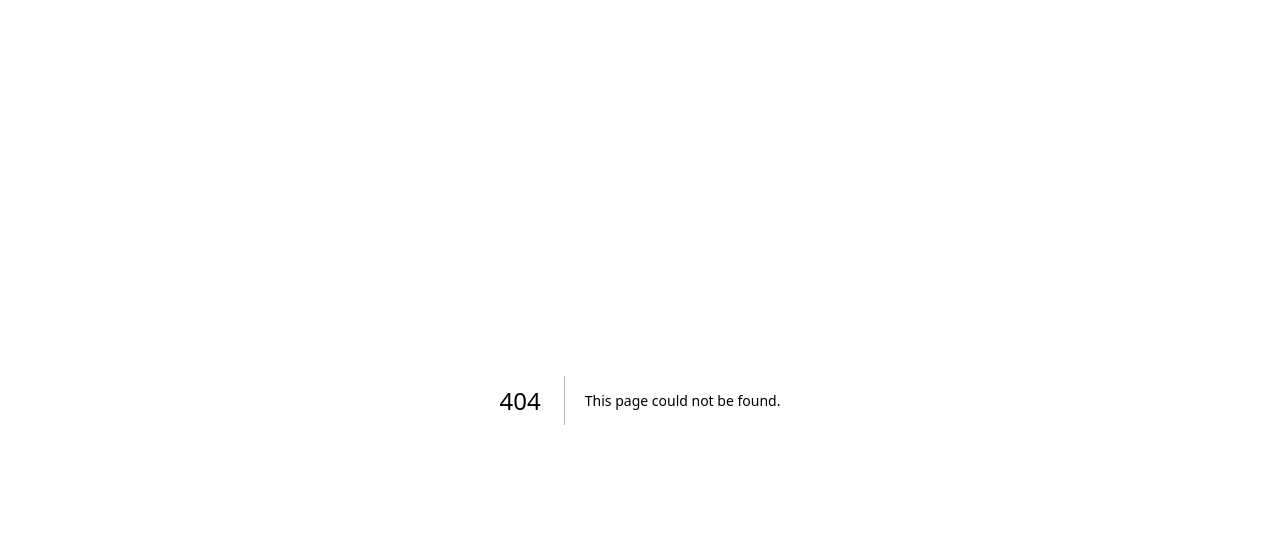
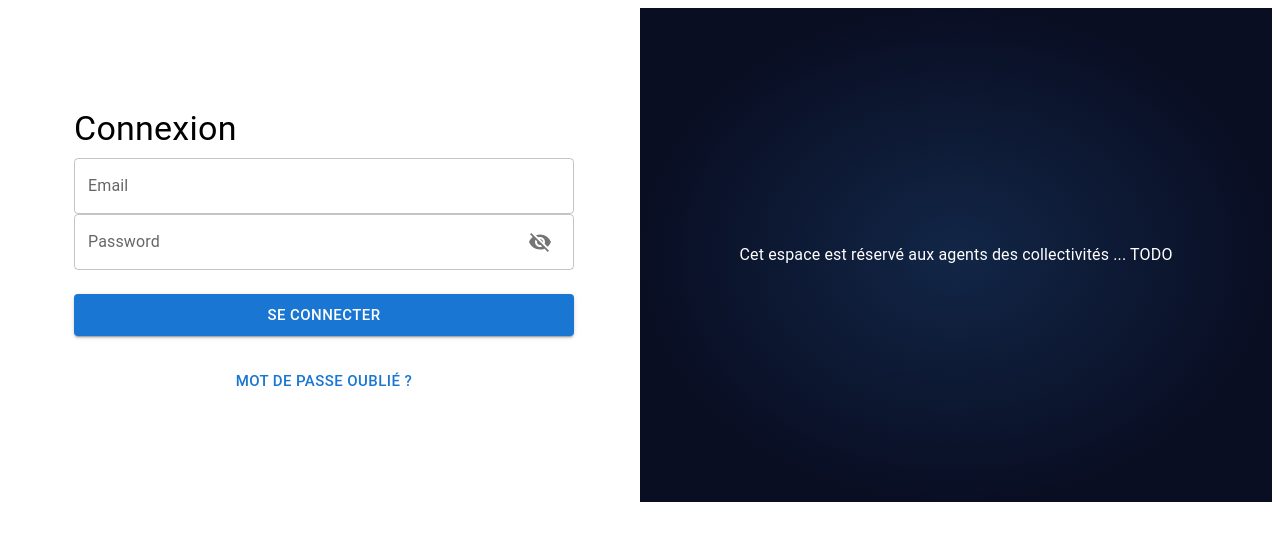
Before and after one commit to inclusion-numerique/mediature, a Next.js app in the folder apps/main/: page /auth/sign-in in a window 1280 px wide. Before the commit this address had no page. Shown: the top 540 px of the page. Built offline with nearby package versions, Linux system fonts and the light colour scheme.

Commit message:
chore(ui): implement sign-in page + prefer textfield component

```diff
--- /dev/null
+++ b/apps/main/app/(visitor-only)/auth/sign-in/page.tsx
@@ -0,0 +1,103 @@
+'use client';
+
+import VisibilityIcon from '@mui/icons-material/Visibility';
+import VisibilityOffIcon from '@mui/icons-material/VisibilityOff';
+import { Box, Button, FormHelperText, Grid, IconButton, InputAdornment, TextField, Typography } from '@mui/material';
+import React, { useState } from 'react';
+
+export default function SignInPage() {
+  const [showPassword, setShowPassword] = useState(false);
+  const handleClickShowPassword = () => setShowPassword(!showPassword);
+  const handleMouseDownPassword = () => setShowPassword(!showPassword);
+
+  return (
+    <Box
+      component="main"
+      sx={{
+        display: 'flex',
+        flex: '1 1 auto',
+      }}
+    >
+      <Grid container sx={{ flex: '1 1 auto' }}>
+        <Grid
+          item
+          xs={12}
+          lg={6}
+          sx={{
+            backgroundColor: 'neutral.50',
+            display: 'flex',
+            flexDirection: 'column',
+            position: 'relative',
+          }}
+        >
+          <Box
+            sx={{
+              flex: '1 1 auto',
+              alignItems: 'center',
+              display: 'flex',
+              justifyContent: 'center',
+            }}
+          >
+            <Box
+              sx={{
+                maxWidth: 500,
+                px: 3,
+                py: '100px',
+                width: '100%',
+              }}
+            >
+              <div>
+                <Typography component="h1" variant="h4" sx={{ mb: 1 }}>
+                  Connexion
+                </Typography>
+                <form>
+                  <TextField type="email" name="email" label="Email" fullWidth />
+                  <TextField
+                    type={showPassword ? 'text' : 'password'}
+                    name="password"
+                    label="Password"
+                    fullWidth
+                    InputProps={{
+                      // <-- This is where the toggle button is added.
+                      endAdornment: (
+                        <InputAdornment position="end">
+                          <IconButton aria-label="toggle password visibility" onClick={handleClickShowPassword} onMouseDown={handleMouseDownPassword}>
+                            {showPassword ? <VisibilityIcon /> : <VisibilityOffIcon />}
+                          </IconButton>
+                        </InputAdornment>
+                      ),
+                    }}
+                  />
+                  <Button size="large" sx={{ mt: 3 }} variant="contained" fullWidth>
+                    Se connecter
+                  </Button>
+                  <Button size="large" sx={{ mt: 3 }} fullWidth>
+                    Mot de passe oublié ?
+                  </Button>
+                </form>
+              </div>
+            </Box>
+          </Box>
+        </Grid>
+        <Grid
+          item
+          xs={12}
+          lg={6}
+          sx={{
+            alignItems: 'center',
+            background: 'radial-gradient(50% 50% at 50% 50%, #122647 0%, #090E23 100%)',
+            color: 'white',
+            display: 'flex',
+            justifyContent: 'center',
+          }}
+        >
+          <Box sx={{ p: 3 }}>
+            <Typography align="center" variant="body1">
+              Cet espace est réservé aux agents des collectivités ... TODO
+            </Typography>
+          </Box>
+        </Grid>
+      </Grid>
+    </Box>
+  );
+}
--- a/apps/main/package.json
+++ b/apps/main/package.json
@@ -49,6 +49,7 @@
     "@emotion/server": "^11.10.0",
     "@emotion/styled": "^11.10.5",
     "@mediature/ui": "workspace:ui@*",
+    "@mui/icons-material": "^5.10.16",
     "@mui/material": "^5.10.16",
     "@prisma/client": "^4.7.1",
     "@sentry/integrations": "^7.21.1",
```
Also changed, not shown: apps/main/app/(public)/request/[authority]/page.tsx (+10 -36 lines), 2 other files (tests, documents, lock files or other folders).
